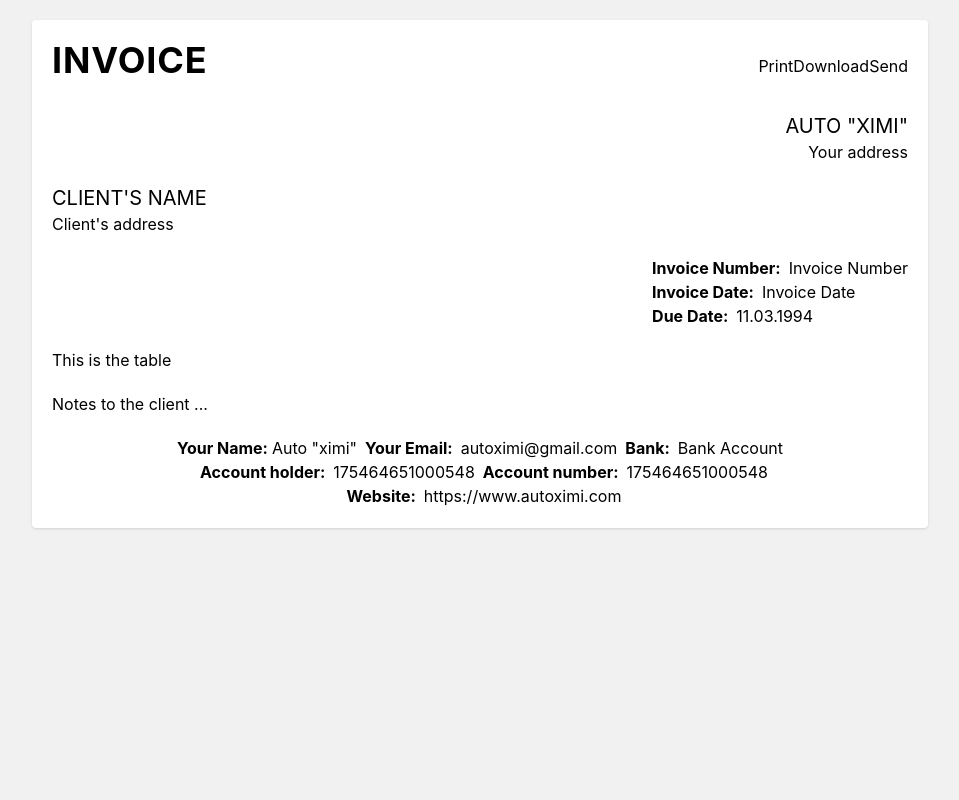
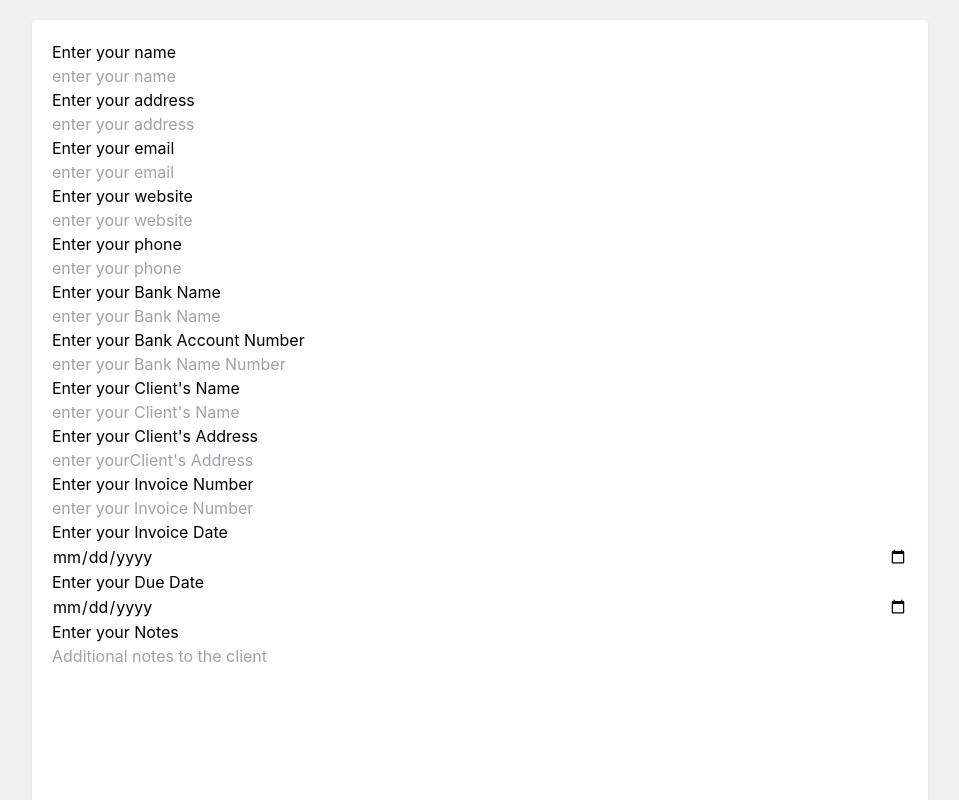
Before and after one commit to granitnebiu/generate-invoice, a React (Create React App) app: page / in a window 1280 px wide. Shown: the top 800 px of the page, without its empty margins (160-1119 px from the left). Built offline with nearby package versions, Linux system fonts and the light colour scheme.

Commit message:
form added we can added values

```diff
--- a/src/App.js
+++ b/src/App.js
@@ -1,3 +1,4 @@
+import { useState } from "react";
 import ClientDetails from "src/components/ClientDetails";
 import Date from "src/components/Date";
 import Footer from "src/components/Footer";
@@ -7,20 +8,198 @@
 import Table from "src/components/Table";
 
 export default function App() {
+  const [showInvoice, setShowInvoice] = useState(false);
+  const [name, setName] = useState("");
+  const [address, setAddress] = useState("");
+  const [email, setEmail] = useState("");
+  const [phone, setPhone] = useState("");
+  const [bankName, setBankName] = useState("");
+  const [bankAccount, setBankAccount] = useState("");
+  const [website, setWebsite] = useState("");
+  const [clientName, setClientName] = useState("");
+  const [clientAddress, setClientAddress] = useState("");
+  const [invoiceNumber, setInvoiceNumber] = useState("");
+  const [invoiceDate, setInvoiceDate] = useState("");
+  const [dueDate, setDueDate] = useState("");
+  const [notes, setNotes] = useState("");
+
   const handlePrint = () => {
     window.print();
   };
 
   return (
     <>
-      <main className="m-5 rounded bg-white p-5 shadow xl:mx-auto xl:max-w-4xl">
-        <Header handlePrint={handlePrint} />
-        <MainDetails />
-        <ClientDetails />
-        <Date />
-        <Table />
-        <Notes />
-        <Footer />
+      <main className="m-5 rounded bg-white p-5 shadow md:mx-auto md:max-w-xl lg:max-w-2xl xl:max-w-4xl">
+        {showInvoice ? (
+          <div>
+            <Header handlePrint={handlePrint} />
+            <MainDetails name={name} address={address} email={email} />
+            <ClientDetails clientName={clientName} clientAddress={clientAddress} />
+            <Date invoiceNumber={invoiceNumber} invoiceDate={invoiceDate} dueDate={dueDate} />
+            <Table />
+            <Notes notes={notes} />
+            <Footer
+              name={name}
+              address={address}
+              email={email}
+              website={website}
+              phone={phone}
+              bankName={bankName}
+              bankAccount={bankAccount}
+            />
+            <button
+              onClick={() => setShowInvoice(false)}
+              className="mt-5 rounded border-2 border-blue-500 bg-blue-500 px-8  py-2 font-bold text-white shadow transition-all duration-500 hover:bg-transparent hover:text-blue-500"
+            >
+              Edit Information
+            </button>
+          </div>
+        ) : (
+          <>
+            {/* name, address, eemail, phone, bank name, bank account number, website client name, client address, invoice number, invoice date, due date, table, notes,  */}
+            <div className="flex flex-col justify-center">
+              <label htmlFor="name">Enter your name</label>
+              <input
+                type="text"
+                name="text"
+                id="name"
+                placeholder="enter your name"
+                autoComplete="off"
+                value={name}
+                onChange={(e) => setName(e.target.value)}
+              />
+              <label htmlFor="address">Enter your address</label>
+              <input
+                type="text"
+                name="address"
+                id="address"
+                placeholder="enter your address"
+                autoComplete="off"
+                value={address}
+                onChange={(e) => setAddress(e.target.value)}
+              />
+              <label htmlFor="email">Enter your email</label>
+              <input
+                type="email"
+                name="email"
+                id="email"
+                placeholder="enter your email"
+                autoComplete="off"
+                value={email}
+                onChange={(e) => setEmail(e.target.value)}
+              />
+
+              <label htmlFor="website">Enter your website</label>
+              <input
+                type="url"
+                name="website"
+                id="website"
+                placeholder="enter your website"
+                autoComplete="off"
+                value={website}
+                onChange={(e) => setWebsite(e.target.value)}
+              />
+              <label htmlFor="phone">Enter your phone</label>
+              <input
+                type="phone"
+                name="phone"
+                id="phone"
+                placeholder="enter your phone"
+                autoComplete="off"
+                value={phone}
+                onChange={(e) => setPhone(e.target.value)}
+              />
+
+              <label htmlFor="bankName">Enter your Bank Name</label>
+              <input
+                type="text"
+                name="bankName"
+                id="bankName"
+                placeholder="enter your Bank Name"
+                autoComplete="off"
+                value={bankName}
+                onChange={(e) => setBankName(e.target.value)}
+              />
+
+              <label htmlFor="bankAccount">Enter your Bank Account Number</label>
+              <input
+                type="number"
+                name="bankAccount"
+                id="bankAccount"
+                placeholder="enter your Bank Name Number"
+                autoComplete="off"
+                value={bankAccount}
+                onChange={(e) => setBankAccount(e.target.value)}
+              />
+              <label htmlFor="clientName">Enter your Client's Name</label>
+              <input
+                type="text"
+                name="clientName"
+                id="clientName"
+                placeholder="enter your Client's Name"
+                autoComplete="off"
+                value={clientName}
+                onChange={(e) => setClientName(e.target.value)}
+              />
+              <label htmlFor="clientAddress">Enter your Client's Address</label>
+              <input
+                type="text"
+                name="clientAddress"
+                id="clientAddress"
+                placeholder="enter yourClient's Address"
+                autoComplete="off"
+                value={clientAddress}
+                onChange={(e) => setClientAddress(e.target.value)}
+              />
+              <label htmlFor="invoiceNumber">Enter your Invoice Number</label>
+              <input
+                type="text"
+                name="invoiceNumber"
+                id="invoiceNumber"
+                placeholder="enter your Invoice Number"
+                autoComplete="off"
+                value={invoiceNumber}
+                onChange={(e) => setInvoiceNumber(e.target.value)}
+              />
+              <label htmlFor="invoiceDate">Enter your Invoice Date</label>
+              <input
+                type="date"
+                name="invoiceDate"
+                id="invoiceDate"
+                placeholder="enter your Invoice Date"
+                autoComplete="off"
+                value={invoiceDate}
+                onChange={(e) => setInvoiceDate(e.target.value)}
+              />
+              <label htmlFor="dueDate">Enter your Due Date</label>
+              <input
+                type="date"
+                name="dueDate"
+                id="dueDate"
+                placeholder="enter your Due Date"
+                autoComplete="off"
+                value={dueDate}
+                onChange={(e) => setDueDate(e.target.value)}
+              />
+              <label htmlFor="notes">Enter your Notes</label>
+              <textarea
+                name="notes"
+                cols="30"
+                rows="10"
+                id="notes"
+                placeholder="Additional notes to the client"
+                onChange={(e) => setNotes(e.target.value)}
+              ></textarea>
+
+              <button
+                onClick={() => setShowInvoice(true)}
+                className="rounded border-2 border-blue-500 bg-blue-500 px-8  py-2 font-bold text-white shadow transition-all duration-500 hover:bg-transparent hover:text-blue-500"
+              >
+                Preview Invoice
+              </button>
+            </div>
+          </>
+        )}
       </main>
     </>
   );
--- a/src/components/ClientDetails.js
+++ b/src/components/ClientDetails.js
@@ -1,11 +1,11 @@
 import React from "react";
 
-export default function ClientDetails() {
+export default function ClientDetails({ clientName, clientAddress }) {
   return (
     <>
       <section className="mt-5">
-        <h2 className="text-xl uppercase">Client's Name</h2>
-        <p>Client's address</p>
+        <h2 className="text-xl uppercase">{clientName}</h2>
+        <p>{clientAddress}</p>
       </section>
     </>
   );
--- a/src/components/Date.js
+++ b/src/components/Date.js
@@ -1,21 +1,21 @@
 import React from "react";
 
-export default function Date() {
+export default function Date({ invoiceNumber, invoiceDate, dueDate }) {
   return (
     <>
       <article className="my-5 flex items-end justify-end">
         <ul className="">
-          <li className="space-x-2">
+          <li className="space-x-2 p-1">
             <span className="font-bold">Invoice Number:</span>
-            <span>Invoice Number</span>
+            <span>{invoiceNumber}</span>
           </li>
-          <li className="space-x-2">
+          <li className="space-x-2 bg-gray-100 p-1">
             <span className="font-bold">Invoice Date:</span>
-            <span>Invoice Date</span>
+            <span>{invoiceDate}</span>
           </li>
-          <li className="space-x-2">
+          <li className="space-x-2 p-1">
             <span className="font-bold">Due Date:</span>
-            <span>11.03.1994</span>
+            <span>{dueDate}</span>
           </li>
         </ul>
       </article>
--- a/src/components/Footer.js
+++ b/src/components/Footer.js
@@ -1,33 +1,41 @@
 import React from "react";
 
-export default function Footer() {
+export default function Footer({ email, name, website, bankName, phone, bankAccount }) {
   return (
     <>
-      <footer>
+      <footer className="border-t-2 border-gray-300 pt-5">
         <ul className="flex flex-wrap items-center justify-center space-x-2">
           <li className="space-x-1">
             <span className="font-bold">Your Name:</span>
-            <span>Auto "ximi"</span>
+            <span>{name}</span>
           </li>
           <li className="space-x-2">
             <span className="font-bold">Your Email:</span>
-            <span>autoximi@gmail.com</span>
+            <span>{email}</span>
+          </li>
+          <li className="space-x-2">
+            <span className="font-bold">Phone:</span>
+            <span>{phone}</span>
           </li>
           <li className="space-x-2">
             <span className="font-bold">Bank:</span>
-            <span>Bank Account</span>
+            <span>{bankName}</span>
           </li>
           <li className="space-x-2">
             <span className="font-bold">Account holder:</span>
-            <span>175464651000548</span>
+            <span>{name}</span>
           </li>
           <li className="space-x-2">
             <span className="font-bold">Account number:</span>
-            <span>175464651000548</span>
+            <span>{bankAccount}</span>
           </li>
           <li className="space-x-2">
             <span className="font-bold">Website:</span>
-            <span>https://www.autoximi.com</span>
+            <span>
+              <a href={website} target="_blank" rel="noopenner noreferrer">
+                {website}
+              </a>
+            </span>
           </li>
         </ul>
       </footer>
--- a/src/components/Header.js
+++ b/src/components/Header.js
@@ -8,23 +8,28 @@
           <h1 className="mb-3 text-4xl font-bold uppercase tracking-wide">Invoice</h1>
         </div>
         <div>
-          <ul className="flex flex-wrap items-center justify-between">
-            <li>
-              <button onClick={handlePrint} className="btn btn-print">
+          <div className="flex flex-wrap items-center justify-between gap-x-2">
+            <button
+              onClick={handlePrint}
+              className="rounded border-2 border-gray-500 bg-gray-500 px-8  py-2 font-bold text-white shadow transition-all duration-500 hover:bg-transparent hover:text-gray-500"
+            >
               Print
             </button>
-            </li>
-            <li>
-              <button onClick={handlePrint} className="btn btn-download">
+
+            <button
+              onClick={handlePrint}
+              className="rounded border-2 border-blue-500 bg-blue-500 px-8  py-2 font-bold text-white shadow transition-all duration-500 hover:bg-transparent hover:text-blue-500"
+            >
               Download
             </button>
-            </li>
-            <li>
-              <button onClick={handlePrint} className="btn btn-send">
+
+            <button
+              onClick={handlePrint}
+              className="rounded border-2 border-green-500 bg-green-500 px-8  py-2 font-bold text-white shadow transition-all duration-500 hover:bg-transparent hover:text-green-500"
+            >
               Send
             </button>
-            </li>
-          </ul>
+          </div>
         </div>
       </header>
     </>
--- a/src/components/MainDetails.js
+++ b/src/components/MainDetails.js
@@ -1,12 +1,12 @@
 import React from "react";
 
-export default function MainDetails() {
+export default function MainDetails({ name, address }) {
   return (
     <>
       <section className="flex flex-col items-end justify-end">
         {/* <input type="text" name="text" id="text" placeholder="enter your name" required /> */}
-        <h2 className="text-xl uppercase">Auto "Ximi"</h2>
-        <p>Your address</p>
+        <h2 className="text-xl font-bold uppercase md:text-4xl">{name}</h2>
+        <p>{address}</p>
       </section>
     </>
   );
--- a/src/components/Notes.js
+++ b/src/components/Notes.js
@@ -1,10 +1,10 @@
 import React from "react";
 
-export default function Notes() {
+export default function Notes({ notes }) {
   return (
     <>
       <section className="mb-5">
-        <p>Notes to the client ...</p>
+        <p className="text-justify lg:w-1/2">{notes}</p>
       </section>
     </>
   );
--- a/src/index.css
+++ b/src/index.css
@@ -16,3 +16,7 @@
   font-family: source-code-pro, Menlo, Monaco, Consolas, 'Courier New',
     monospace;
 }
+
+button{
+  user-select: none;
+}
```
Lines whose indentation alone changed are shown as unchanged.
